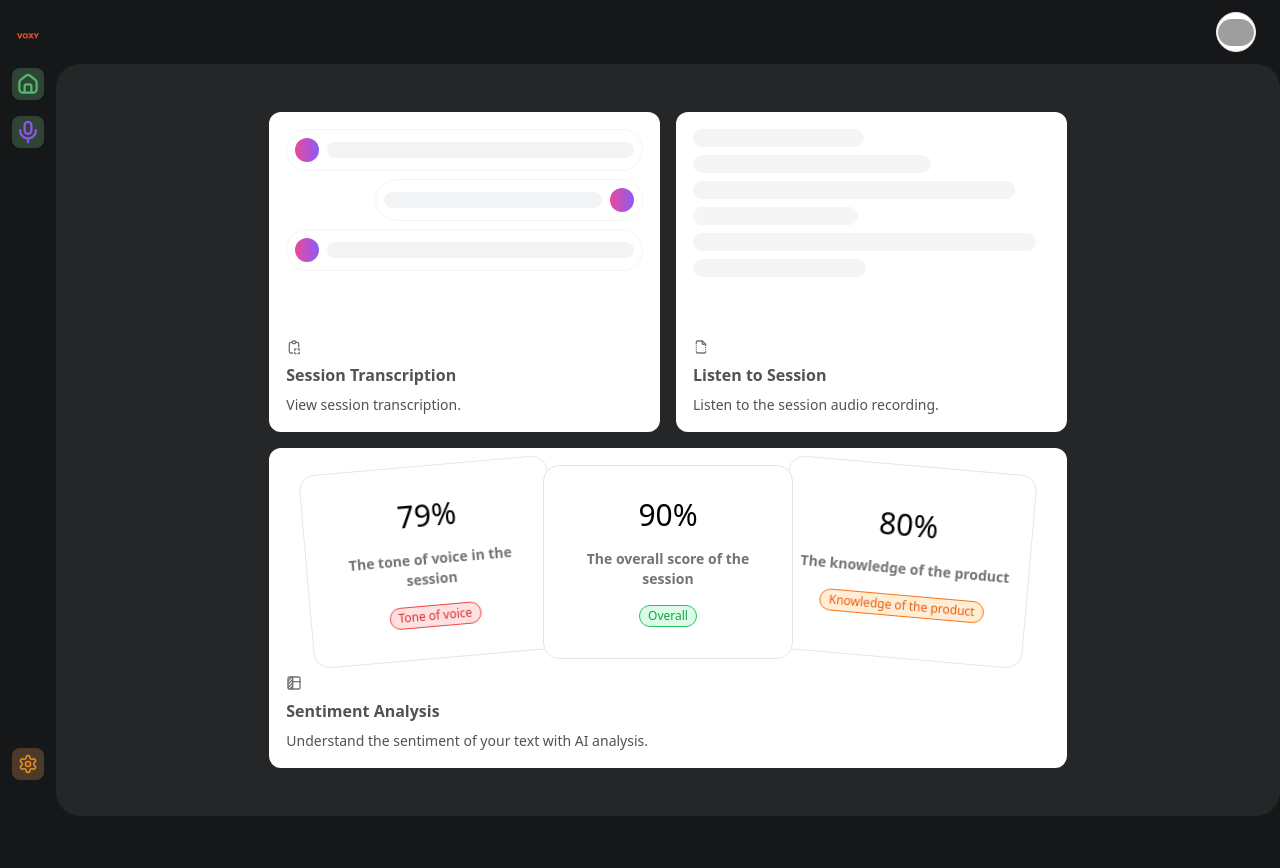
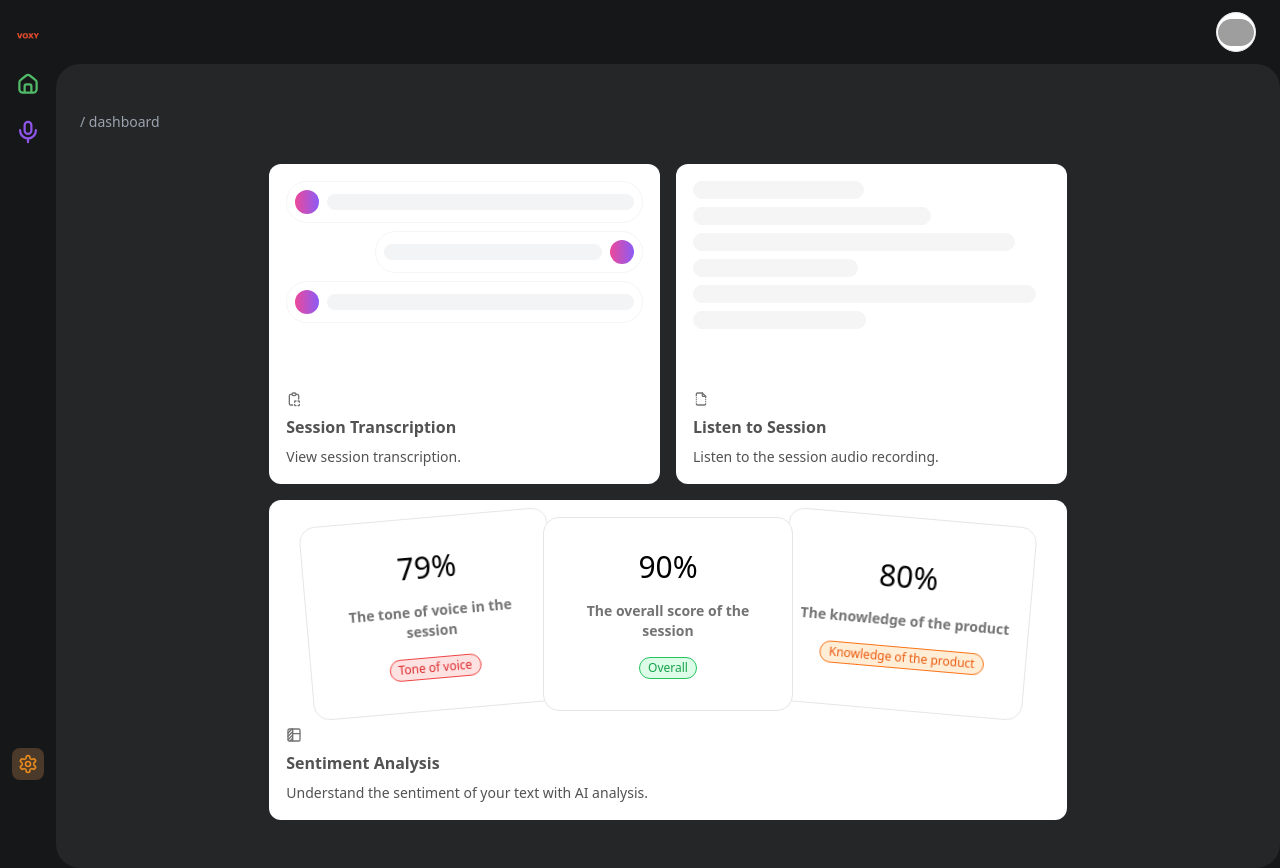
Before and after one commit to iyanez2314/voxy, a Next.js app: page /dashboard/session/1 in a window 1280 px wide. Before the commit the page ends 816 px from the top, so only its background shows below. Built offline with nearby package versions, Linux system fonts and the light colour scheme; grey boxes are pictures that could not be loaded.

Commit message:
added a breadcrum for the session specific page

```diff
--- a/src/app/components/Dashboard/DashboardTable.tsx
+++ b/src/app/components/Dashboard/DashboardTable.tsx
@@ -107,17 +107,17 @@ export default function DashboardTable({
                           className={`text-xs ${
                             parseInt(session.grade) >= 80
                               ? "text-[#51ba69]"
-                              : "bg-red-500}`} "
+                              : "text-red-500`} "
                           }`}
                           variant="outline"
                         >
-                          {session.grade}
+                          {session.grade}%
                         </Badge>
                       </TableCell>
                       <TableCell className=" sm:table-cell">
                         <Link
                           href={`/dashboard/session/${session.id}`}
-                          className="text-md hover:cursor-pointer gap-2"
+                          className="text-md hover:cursor-pointer gap-2 flex items-center"
                         >
                           View
                           <span>
--- a/src/app/components/Session/SessionComponent.tsx
+++ b/src/app/components/Session/SessionComponent.tsx
@@ -3,17 +3,19 @@ import { cn } from "../../util/cn";
 import React from "react";
 import { BentoGrid, BentoGridItem } from "../../ui/bento-grid";
 import {
-  IconBoxAlignRightFilled,
   IconClipboardCopy,
   IconFileBroken,
-  IconSignature,
   IconTableColumn,
 } from "@tabler/icons-react";
 import { motion } from "framer-motion";
-import Image from "next/image";
+import BreadCrumb from "../../ui/BreadCrumb";
+import { usePathname } from "next/navigation";
 
 export default function SessionComponent() {
+  const pathname = usePathname();
   return (
+    <>
+      <BreadCrumb pathname={pathname} />
       <BentoGrid className="max-w-4xl mx-auto md:auto-rows-[20rem] ">
         {items.map((item, i) => (
           <BentoGridItem
@@ -26,6 +28,7 @@ export default function SessionComponent() {
           />
         ))}
       </BentoGrid>
+    </>
   );
 }
 const Skeleton = () => (
--- /dev/null
+++ b/src/app/ui/BreadCrumb.tsx
@@ -0,0 +1,17 @@
+import Link from "next/link";
+
+interface BreadCrumbProps {
+  pathname: string;
+}
+
+export default function BreadCrumb({ pathname }: BreadCrumbProps) {
+  const path = pathname.split("/").filter((p) => p !== "");
+  const first = path[0];
+  return (
+    <div className="flex gap-1">
+      <Link className="flex gap-1 items-center" href={`/${first}`}>
+        <span className="text-sm text-gray-400 hover:underline">/ {first}</span>
+      </Link>
+    </div>
+  );
+}
--- a/src/app/ui/nav-links.tsx
+++ b/src/app/ui/nav-links.tsx
@@ -1,3 +1,4 @@
+"use client";
 import React from "react";
 import HomeIcon from "./HomeIcon";
 import ChatSessionIcon from "./ChatSessionIcon";
@@ -9,6 +10,8 @@ import {
   TooltipContent,
   TooltipTrigger,
 } from "@/components/ui/tooltip";
+import { usePathname } from "next/navigation";
+import clsx from "clsx";
 
 const links = [
   { name: "Dashboard", href: "/dashboard", icon: HomeIcon },
@@ -20,6 +23,7 @@ const links = [
 ];
 
 export default function NavLinks() {
+  const pathname = usePathname();
   return (
     <>
       {links.map((link) => {
@@ -29,7 +33,12 @@ export default function NavLinks() {
             <TooltipTrigger className="text-white" asChild>
               <Link
                 href={link.href}
-                className="flex h-9 w-9 items-center justify-center rounded-lg text-muted-foreground transition-colors hover:text-foreground bg-[#2f4435] md:h-8 md:w-8"
+                className={clsx(
+                  "flex h-9 w-9 items-center justify-center rounded-lg text-muted-foreground transition-colors hover:text-foreground md:h-8 md:w-8",
+                  {
+                    "bg-[#242627]": pathname === link.href,
+                  }
+                )}
               >
                 <LinkIcon />
                 <span className="sr-only">{link.name}</span>
```
Lines whose indentation alone changed are shown as unchanged.
